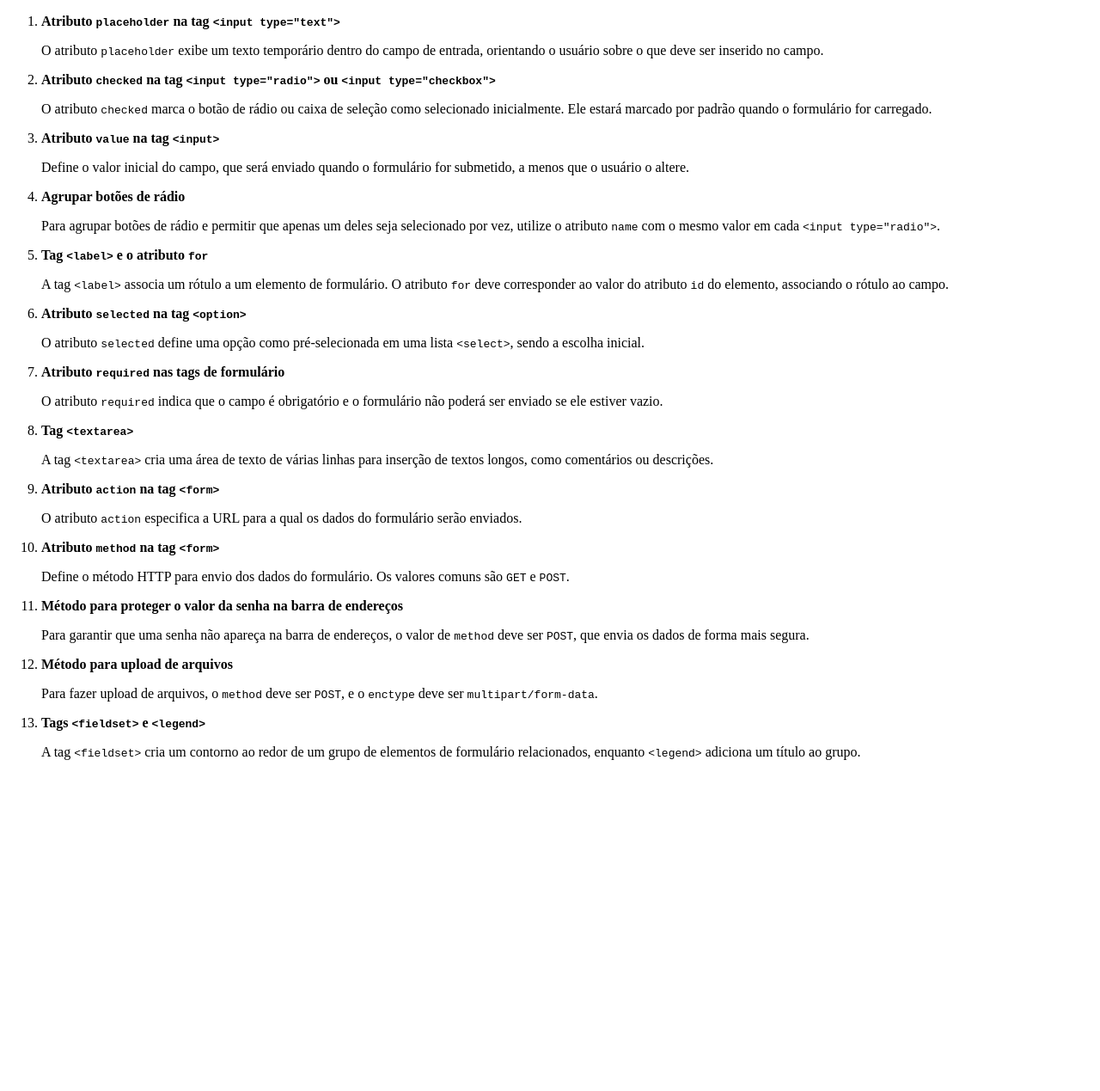
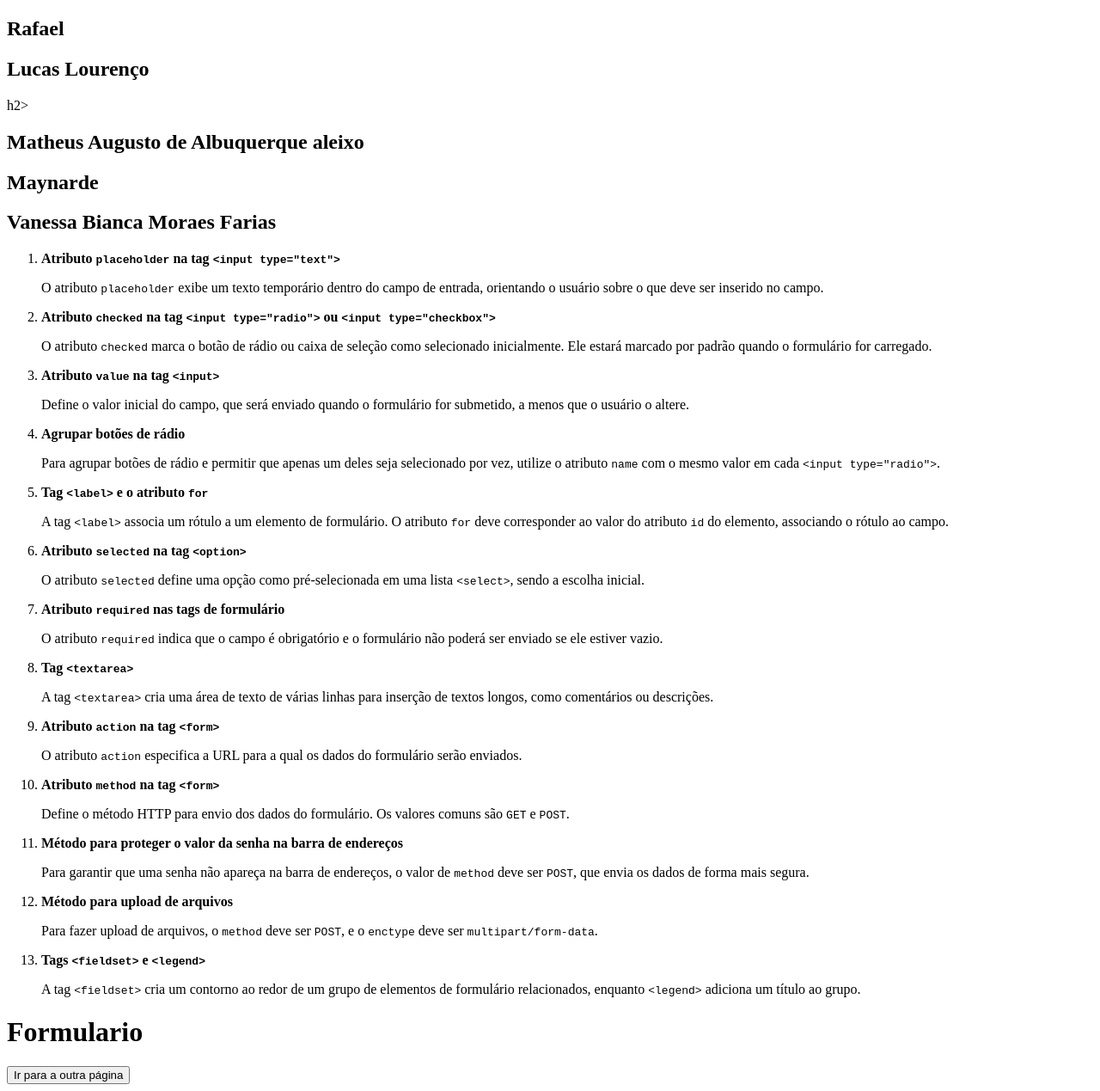
Before and after one commit to matheusassessoriaa/formulario2, a plain HTML site: page index.html in a window 1280 px wide. Shown: the whole page at 86% size. Before the commit the page ends 900 px from the top, so only its background shows below. Drawn offline with Linux system fonts and the light colour scheme.

Commit message:
Update index.html

```diff
--- a/index.html
+++ b/index.html
@@ -3,9 +3,16 @@
 <head>
     <meta charset="UTF-8">
     <meta name="viewport" content="width=device-width, initial-scale=1.0">
-  <title>Explicação de Atributos HTML para Formulários</title>
+  <title>ALUNOS PARTICIPANTES</title>
+    <h2>Rafael</h2>
+    <h2>Lucas Lourenço</h2>h2>
+    <h2>Matheus Augusto de Albuquerque aleixo</h2>
+    <h2>Maynarde </h2>
+    <h2>Vanessa Bianca Moraes Farias</h2>
+
 </head>
 <body>
+    <title>Explicação de Atributos HTML para Formulários</title>
     <ol>
         <li><strong>Atributo <code>placeholder</code> na tag <code>&lt;input type="text"&gt;</code></strong>
             <p>O atributo <code>placeholder</code> exibe um texto temporário dentro do campo de entrada, orientando o usuário sobre o que deve ser inserido no campo.</p>
@@ -59,5 +66,9 @@
             <p>A tag <code>&lt;fieldset&gt;</code> cria um contorno ao redor de um grupo de elementos de formulário relacionados, enquanto <code>&lt;legend&gt;</code> adiciona um título ao grupo.</p>
         </li>
     </ol>
+
+<h1>Formulario</h1>
+<button onclick="window.location.href='formulario2.html'">Ir para a outra página</button>
+
 </body>
 </html>
```
